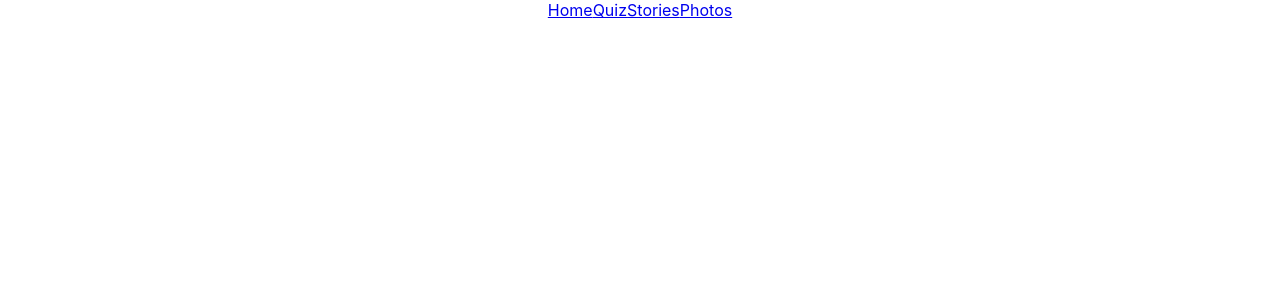
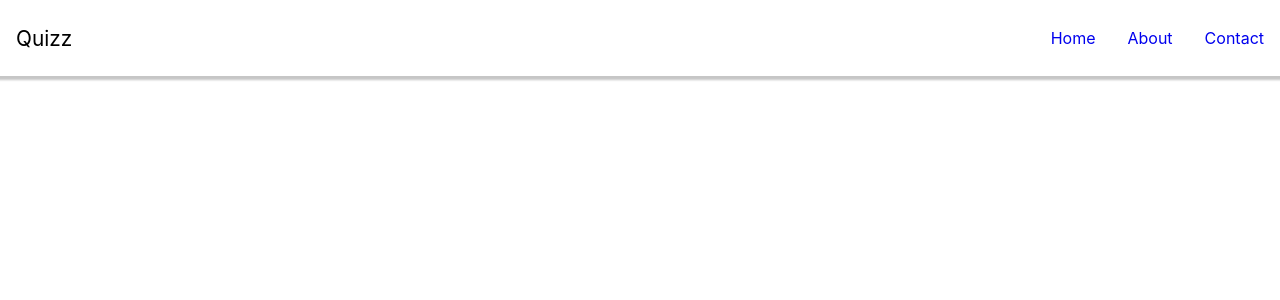
Before and after one commit to mairacagri/Hackaton-clas-project, a React (Create React App) app in the folder client/: page / in a window 1280 px wide. Shown: the top 300 px of the page. Built offline with nearby package versions, Linux system fonts and the light colour scheme.

Commit message:
This is my commit message

```diff
--- a/client/src/App.css
+++ b/client/src/App.css
@@ -28,6 +28,7 @@
   color: #61dafb;
 }
 
+
 @keyframes App-logo-spin {
   from {
     transform: rotate(0deg);
--- a/client/src/Navbar.js
+++ b/client/src/Navbar.js
@@ -1,14 +1,49 @@
 import React from "react";
 import { Link } from "react-router-dom";
+import "./navbar.css";
 
 const NavBar = () => {
   return (
-    <div>
-      <Link to="/">Home</Link>
-      <Link to="quiz">Quiz</Link>
-      <Link to="stories">Stories</Link>
-      <Link to="photos">Photos</Link>
-    </div>
+    // <div>
+    //   <Link to="/">Home</Link>
+    //   <Link to="quiz">Quiz</Link>
+    //   <Link to="stories">Stories</Link>
+    //   <Link to="photos">Photos</Link>
+    // </div>
+    <nav className="navigation">
+      <a href="/" className="brand-name">
+       Quizz
+      </a>
+      <button className="hamburger">
+        {/* icon from heroicons.com */}
+        <svg
+          xmlns="http://www.w3.org/2000/svg"
+          className="h-5 w-5"
+          viewBox="0 0 20 20"
+          fill="white"
+        >
+          <path
+            fillRule="evenodd"
+            d="M3 5a1 1 0 011-1h12a1 1 0 110 2H4a1 1 0 01-1-1zM3 10a1 1 0 011-1h12a1 1 0 110 2H4a1 1 0 01-1-1zM9 15a1 1 0 011-1h6a1 1 0 110 2h-6a1 1 0 01-1-1z"
+            clipRule="evenodd"
+          />
+        </svg>
+      </button>
+      <div
+        className="navigation-menu">
+        <ul>
+          <li>
+            <a href="/home">Home</a>
+          </li>
+          <li>
+            <a href="/about">About</a>
+          </li>
+          <li>
+            <a href="/contact">Contact</a>
+          </li>
+        </ul>
+      </div>
+    </nav>
   );
 };
 
--- /dev/null
+++ b/client/src/navbar.css
@@ -0,0 +1,69 @@
+.navigation {
+    height: 60px;
+    width: 100%;
+    display: flex;
+    align-items: center;
+    position: relative;
+    padding: 0.5rem 0rem;
+    background-color: #fff;
+    color: black;
+    box-shadow: 0 2px 2px 2px rgba(9, 9, 9, 0.23);
+  }
+
+ .brand-name {
+  text-decoration: none;
+  color: black;
+  font-size: 1.3rem;
+  margin-left: 1rem;
+}
+.navigation-menu {
+  margin-left: auto;
+}
+
+.navigation-menu ul {
+    display: flex;
+    padding: 0;
+  }
+  .navigation-menu li {
+
+    list-style-type: none;
+    margin: 0 1rem;
+  }
+  .navigation-menu li a {
+
+    text-decoration: none;
+    display: block;
+    width: 100%;
+  }
+  .hamburger {
+
+    border: 0;
+    height: 40px;
+    width: 40px;
+    padding: 0.5rem;
+    border-radius: 50%;
+    background-color: #283b8b;
+    cursor: pointer;
+    transition: background-color 0.2s ease-in-out;
+
+    position: absolute;
+    top: 50%;
+    right: 25px;
+    transform: translateY(-50%);
+    display: none;
+  }
+  .hamburger:hover {
+    background-color: #2642af;
+  }
+
+  @media screen and (max-width: 768px) {
+    .hamburger {
+      display: block;
+    }
+  }
+
+  @media screen and (max-width: 768px) {
+    .navigation-menu ul {
+      display: none;
+    }
+  }
```
Also changed, not shown: client/index.html (added, +13 -0 lines), client/logo.svg (added), 1 other file (tests, documents, lock files or other folders).
